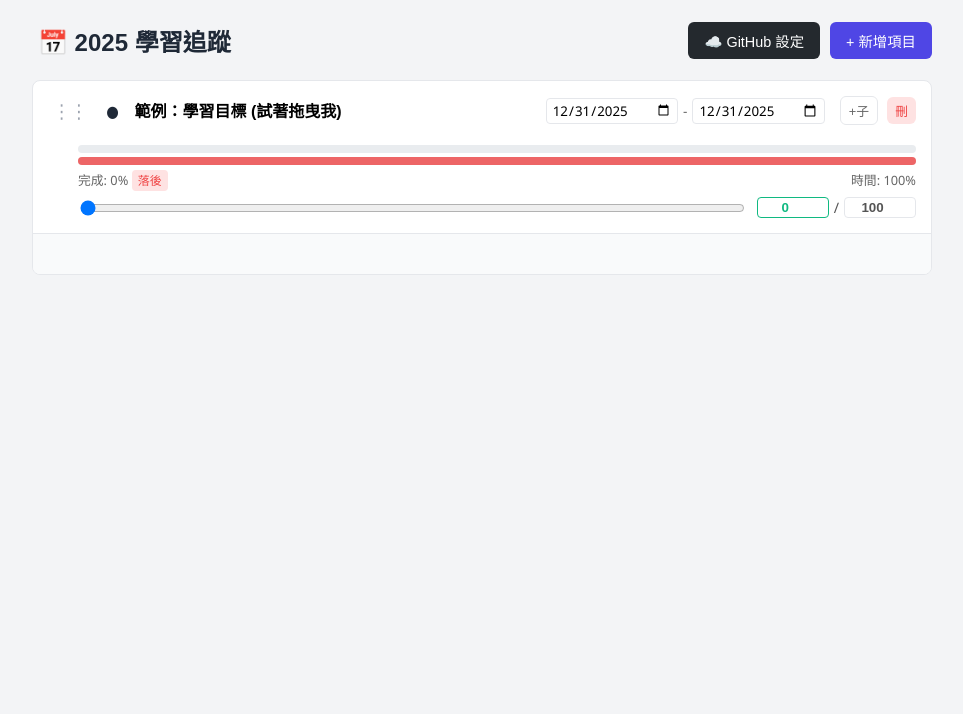
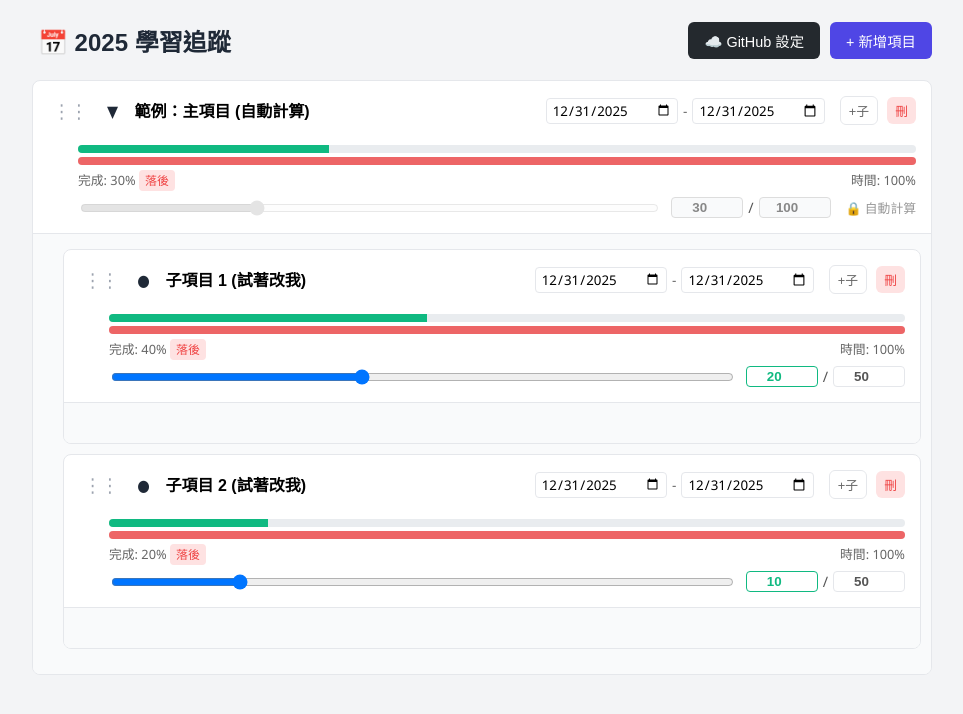
Before and after one commit to Teraze17/growth-tracker, a plain HTML site: page index.html in a window 1280 px wide. Shown: the whole page, without its empty margins (158-1121 px from the left). Drawn offline with nearby package versions, Linux system fonts and the light colour scheme.

Commit message:
Add files via upload

```diff
--- a/index.html
+++ b/index.html
@@ -3,7 +3,7 @@
 <head>
     <meta charset="UTF-8">
     <meta name="viewport" content="width=device-width, initial-scale=1.0">
-    <title>學習追蹤 (拖曳排序版)</title>
+    <title>學習追蹤 (自動加總版)</title>
     <script src="https://cdnjs.cloudflare.com/ajax/libs/Sortable/1.15.0/Sortable.min.js"></script>
     <style>
         :root {
@@ -15,6 +15,7 @@
             --success: #10b981;
             --danger: #ef4444;
             --time-bar: #9ca3af;
+            --disabled-bg: #f9fafb;
         }
 
         body {
@@ -57,10 +58,7 @@
 
         #sync-status { font-size: 0.85rem; margin-right: 10px; color: #666; }
 
-        /* 列表樣式調整 */
-        .item-list {
-            list-style: none; padding: 0; min-height: 10px; /* 讓空列表也能被拖入 */
-        }
+        .item-list { list-style: none; padding: 0; min-height: 10px; }
 
         .item-node {
             background: var(--card-bg);
@@ -70,39 +68,23 @@
             overflow: hidden;
             transition: box-shadow 0.2s;
         }
-        /* 拖曳時的效果 */
         .sortable-ghost { opacity: 0.4; background: #eef2ff; border: 1px dashed var(--primary); }
         .sortable-drag { opacity: 1; transform: scale(1.02); box-shadow: 0 10px 15px -3px rgba(0, 0, 0, 0.1); }
 
-        .item-header {
-            padding: 15px; display: flex; flex-wrap: wrap; align-items: center; gap: 10px;
-        }
+        .item-header { padding: 15px; display: flex; flex-wrap: wrap; align-items: center; gap: 10px; }
 
-        /* 拖曳手把 */
-        .drag-handle {
-            cursor: move; color: #9ca3af; font-size: 1.2rem;
-            padding: 0 5px; user-select: none;
-        }
+        .drag-handle { cursor: move; color: #9ca3af; font-size: 1.2rem; padding: 0 5px; user-select: none; }
         .drag-handle:hover { color: var(--primary); }
 
-        .toggle-icon {
-            cursor: pointer; width: 20px; text-align: center;
-            font-weight: bold; user-select: none; transition: transform 0.2s;
-        }
+        .toggle-icon { cursor: pointer; width: 20px; text-align: center; font-weight: bold; user-select: none; transition: transform 0.2s; }
         .collapsed .toggle-icon { transform: rotate(-90deg); }
 
         .item-title { flex-grow: 1; font-weight: 600; min-width: 150px; }
-        .item-title input {
-            width: 100%; border: none; font-size: 1rem;
-            font-weight: 600; background: transparent;
-        }
+        .item-title input { width: 100%; border: none; font-size: 1rem; font-weight: 600; background: transparent; }
         .item-title input:focus { outline: none; border-bottom: 1px solid var(--primary); }
 
         .date-inputs { display: flex; gap: 5px; font-size: 0.85rem; color: #666; align-items: center; }
-        .date-inputs input {
-            border: 1px solid var(--border); border-radius: 4px;
-            padding: 2px 5px; font-family: inherit;
-        }
+        .date-inputs input { border: 1px solid var(--border); border-radius: 4px; padding: 2px 5px; font-family: inherit; }
 
         .progress-section { width: 100%; margin-top: 10px; padding-left: 30px; }
         .bars-container { display: flex; flex-direction: column; gap: 4px; margin-bottom: 5px; }
@@ -114,19 +96,23 @@
 
         .progress-controls { display: flex; align-items: center; gap: 10px; margin-top: 8px; font-size: 0.9rem; color: #555; }
         .progress-controls input[type="range"] { flex-grow: 1; cursor: pointer; }
+
+        /* 鎖定狀態的樣式 */
+        .progress-controls.locked input[type="range"] { cursor: not-allowed; opacity: 0.5; }
+        .locked-badge { font-size: 0.8rem; color: #999; margin-left: 5px; display: flex; align-items: center; gap: 4px; }
+
         .progress-input-group { display: flex; align-items: center; gap: 5px; white-space: nowrap; }
         .num-input { width: 60px; padding: 2px 5px; border: 1px solid var(--border); border-radius: 4px; text-align: center; font-weight: bold; }
         .current-input { color: var(--success); border-color: var(--success); }
         .target-input { color: #555; }
 
+        /* 鎖定的輸入框 */
+        .num-input:disabled { background-color: var(--disabled-bg); color: #888; border-color: #ddd; }
+
         .stats-text { font-size: 0.8rem; display: flex; justify-content: space-between; color: #666; margin-bottom: 2px; }
 
-        /* 增加一點間距讓拖曳進去比較容易 */
         .children-container {
-            border-top: 1px solid var(--border);
-            background-color: #f9fafb;
-            padding: 15px 10px 15px 30px;
-            min-height: 5px; /* 確保沒有子項目時也能拖進去 */
+            border-top: 1px solid var(--border); background-color: #f9fafb; padding: 15px 10px 15px 30px; min-height: 5px;
         }
         .hidden { display: none; }
         .badge { font-size: 0.75rem; padding: 2px 6px; border-radius: 4px; background: #eee; }
@@ -137,13 +123,8 @@
             background: rgba(0,0,0,0.5); align-items: center; justify-content: center; z-index: 1000;
         }
         .modal.open { display: flex; }
-        .modal-content {
-            background: white; padding: 20px; border-radius: 8px; width: 90%; max-width: 400px;
-        }
-        .modal-content input {
-            width: 100%; padding: 8px; margin: 10px 0;
-            border: 1px solid #ddd; border-radius: 4px; box-sizing: border-box;
-        }
+        .modal-content { background: white; padding: 20px; border-radius: 8px; width: 90%; max-width: 400px; }
+        .modal-content input { width: 100%; padding: 8px; margin: 10px 0; border: 1px solid #ddd; border-radius: 4px; box-sizing: border-box; }
         .help-text { font-size: 0.8rem; color: #666; margin-bottom: 10px; }
     </style>
 </head>
@@ -165,9 +146,7 @@
 <div id="settingsModal" class="modal">
     <div class="modal-content">
         <h3>GitHub 同步設定</h3>
-        <p class="help-text">
-            <a href="https://github.com/settings/tokens" target="_blank">👉 取得 Token (需勾選 'gist')</a>
-        </p>
+        <p class="help-text"><a href="https://github.com/settings/tokens" target="_blank">👉 取得 Token (需勾選 'gist')</a></p>
         <label>GitHub Token:</label>
         <input type="password" id="githubToken" placeholder="ghp_xxxxxxxxxxxx">
         <label>Gist ID (選填):</label>
@@ -185,15 +164,23 @@
     let gistId = localStorage.getItem('gistId') || '';
     const GIST_FILENAME = 'my_learning_tracker.json';
 
-    // --- Init ---
     async function init() {
         const localData = localStorage.getItem('learningData');
-        if (localData) {
-            parseAndLoadData(localData);
-        } else {
+        if (localData) parseAndLoadData(localData);
+        else {
             appData.items = [{
-                id: Date.now(), title: "範例：學習目標 (試著拖曳我)", startDate: new Date().toISOString().split('T')[0],
-                endDate: new Date().toISOString().split('T')[0], current: 0, target: 100, isCollapsed: false, children: []
+                id: Date.now(), title: "範例：主項目 (自動計算)", startDate: new Date().toISOString().split('T')[0],
+                endDate: new Date().toISOString().split('T')[0], current: 0, target: 100, isCollapsed: false,
+                children: [
+                    {
+                        id: Date.now() + 1, title: "子項目 1 (試著改我)", startDate: new Date().toISOString().split('T')[0],
+                        endDate: new Date().toISOString().split('T')[0], current: 20, target: 50, isCollapsed: false, children: []
+                    },
+                    {
+                        id: Date.now() + 2, title: "子項目 2 (試著改我)", startDate: new Date().toISOString().split('T')[0],
+                        endDate: new Date().toISOString().split('T')[0], current: 10, target: 50, isCollapsed: false, children: []
+                    }
+                ]
             }];
             render();
         }
@@ -210,20 +197,38 @@
             };
             if (Array.isArray(parsed)) appData.items = parsed;
             else appData = parsed;
-
             appData.items.forEach(migrateItem);
             render();
         } catch (e) { console.error(e); }
     }
 
-    // --- Sync Logic (Standard) ---
+    // --- Auto Calculation Logic ---
+    // 遞迴計算所有父項目的數值
+    function recalculateTotals(items) {
+        let totalCurrent = 0;
+        let totalTarget = 0;
+
+        items.forEach(item => {
+            if (item.children && item.children.length > 0) {
+                // 如果有子項目，先去算子項目的總和
+                const childTotals = recalculateTotals(item.children);
+                // 強制覆蓋父項目的數值
+                item.current = childTotals.current;
+                item.target = childTotals.target;
+            }
+            totalCurrent += item.current;
+            totalTarget += item.target;
+        });
+
+        return { current: totalCurrent, target: totalTarget };
+    }
+
+    // --- Standard Logic ---
     async function syncFromCloud() {
         if (!githubToken || !gistId) return;
         updateStatus("下載中...", "blue");
         try {
-            const res = await fetch(`https://api.github.com/gists/${gistId}`, {
-                headers: { 'Authorization': `token ${githubToken}` }
-            });
+            const res = await fetch(`https://api.github.com/gists/${gistId}`, { headers: { 'Authorization': `token ${githubToken}` } });
             if (!res.ok) throw new Error('Error');
             const json = await res.json();
             const fileContent = json.files[GIST_FILENAME]?.content;
@@ -236,6 +241,8 @@
     }
 
     async function syncToCloud() {
+        // 在存檔前，確保所有數值都經過正確計算
+        recalculateTotals(appData.items);
         localStorage.setItem('learningData', JSON.stringify(appData));
         if (!githubToken) return;
         updateStatus("上傳中...", "orange");
@@ -243,13 +250,8 @@
             let url = 'https://api.github.com/gists';
             let method = 'POST';
             const payload = { files: { [GIST_FILENAME]: { content: JSON.stringify(appData, null, 2) } } };
-            if (gistId) { url += `/${gistId}`; method = 'PATCH'; }
-            else { payload.description = "Tracker Data"; payload.public = false; }
-
-            const res = await fetch(url, {
-                method: method, headers: { 'Authorization': `token ${githubToken}`, 'Content-Type': 'application/json' },
-                body: JSON.stringify(payload)
-            });
+            if (gistId) { url += `/${gistId}`; method = 'PATCH'; } else { payload.description = "Tracker Data"; payload.public = false; }
+            const res = await fetch(url, { method: method, headers: { 'Authorization': `token ${githubToken}`, 'Content-Type': 'application/json' }, body: JSON.stringify(payload) });
             if (!res.ok) throw new Error('Error');
             const json = await res.json();
             if (!gistId) { gistId = json.id; localStorage.setItem('gistId', gistId); document.getElementById('gistId').value = gistId; }
@@ -263,12 +265,7 @@
         el.style.color = color === 'red' ? '#ef4444' : (color === 'green' ? '#10b981' : '#666');
     }
 
-    // --- Settings UI ---
-    function openSettings() {
-        document.getElementById('githubToken').value = githubToken;
-        document.getElementById('gistId').value = gistId;
-        document.getElementById('settingsModal').classList.add('open');
-    }
+    function openSettings() { document.getElementById('settingsModal').classList.add('open'); document.getElementById('githubToken').value = githubToken; document.getElementById('gistId').value = gistId; }
     function closeSettings() { document.getElementById('settingsModal').classList.remove('open'); }
     async function saveSettings() {
         githubToken = document.getElementById('githubToken').value.trim();
@@ -279,7 +276,6 @@
         if (gistId) await syncFromCloud(); else await syncToCloud();
     }
 
-    // --- Render & Logic ---
     function calculateTimeProgress(start, end) {
         if (!start || !end) return 0;
         const startDate = new Date(start);
@@ -294,8 +290,7 @@
 
     function renderList(items) {
         if (!items) return '';
-        let html = '<ul class="item-list">'; // Root or nested list
-
+        let html = '<ul class="item-list">';
         items.forEach(item => {
             let percentage = 0;
             if (item.target > 0) percentage = Math.min(100, Math.max(0, (item.current / item.target) * 100));
@@ -305,7 +300,12 @@
             const timeClass = isBehind ? 'time-overdue' : 'time-fill';
             const behindBadge = isBehind ? `<span class="badge badge-danger">落後</span>` : '';
 
-            // data-id 屬性非常重要，用於拖曳後重建資料
+            // 判斷是否為父項目 (有子項目)
+            const isParent = item.children && item.children.length > 0;
+            const disabledAttr = isParent ? 'disabled' : '';
+            const lockedClass = isParent ? 'locked' : '';
+            const lockedLabel = isParent ? '<span class="locked-badge">🔒 自動計算</span>' : '';
+
             html += `
             <li class="item-node ${item.isCollapsed ? 'collapsed' : ''}" data-id="${item.id}">
                 <div class="item-header">
@@ -339,15 +339,20 @@
                             <span>完成: ${percentage.toFixed(0)}% ${behindBadge}</span>
                             <span>時間: ${Math.round(timeProgress)}%</span>
                         </div>
-                        <div class="progress-controls">
+                        <div class="progress-controls ${lockedClass}">
                             <input type="range" min="0" max="${item.target}" value="${item.current}"
                                 oninput="updateItem(${item.id}, 'current', this.value)"
-                                onchange="updateItem(${item.id}, 'current', this.value, true)">
+                                onchange="updateItem(${item.id}, 'current', this.value, true)"
+                                ${disabledAttr}>
+
                             <div class="progress-input-group">
-                                <input type="number" class="num-input current-input" value="${item.current}" onchange="updateItem(${item.id}, 'current', this.value, true)">
+                                <input type="number" class="num-input current-input" value="${item.current}"
+                                    onchange="updateItem(${item.id}, 'current', this.value, true)" ${disabledAttr}>
                                 <span>/</span>
-                                <input type="number" class="num-input target-input" value="${item.target}" onchange="updateItem(${item.id}, 'target', this.value, true)">
+                                <input type="number" class="num-input target-input" value="${item.target}"
+                                    onchange="updateItem(${item.id}, 'target', this.value, true)" ${disabledAttr}>
                             </div>
+                            ${lockedLabel}
                         </div>
                     </div>
                 </div>
@@ -361,61 +366,39 @@
     }
 
     function render() {
+        // 在渲染前，執行一次全域計算
+        recalculateTotals(appData.items);
+
         document.getElementById('mainTitle').value = appData.title;
-        const app = document.getElementById('app');
-        app.innerHTML = renderList(appData.items);
-
-        // 渲染完後，初始化拖曳功能
+        document.getElementById('app').innerHTML = renderList(appData.items);
         initSortable();
     }
 
-    // --- SortableJS Logic (Drag & Drop) ---
     function initSortable() {
-        // 找到所有的 .item-list (包含最外層和所有子層)
         const nestedSortables = document.querySelectorAll('.item-list');
-
         nestedSortables.forEach(el => {
             new Sortable(el, {
-                group: 'nested', // 允許跨列表拖曳
-                handle: '.drag-handle', // 只能拉手把
-                animation: 150,
-                fallbackOnBody: true,
-                swapThreshold: 0.65,
-                onEnd: function (evt) {
-                    // 拖曳結束後，從 DOM 重建資料結構
-                    updateDataFromDOM();
-                }
+                group: 'nested', handle: '.drag-handle', animation: 150, fallbackOnBody: true, swapThreshold: 0.65,
+                onEnd: function (evt) { updateDataFromDOM(); }
             });
         });
     }
 
     function updateDataFromDOM() {
-        // 1. 先把現有資料扁平化存入 Map，以免屬性丟失
         const itemMap = new Map();
-        const flatten = (items) => {
-            items.forEach(item => {
-                itemMap.set(String(item.id), item);
-                if (item.children) flatten(item.children);
-            });
-        };
+        const flatten = (items) => { items.forEach(item => { itemMap.set(String(item.id), item); if (item.children) flatten(item.children); }); };
         flatten(appData.items);
 
-        // 2. 從 DOM 讀取新的樹狀結構
         const buildFromDOM = (ulElement) => {
             const newItems = [];
-            const liElements = ulElement.children; // 直接子節點
-
+            const liElements = ulElement.children;
             for (let li of liElements) {
                 if (li.tagName !== 'LI') continue;
                 const id = li.getAttribute('data-id');
                 const originalItem = itemMap.get(id);
-
                 if (originalItem) {
-                    // 找這個 LI 底下的 children-container > ul
                     const childContainer = li.querySelector('.children-container');
                     const childUl = childContainer ? childContainer.querySelector('ul') : null;
-
-                    // 遞迴讀取子項目
                     originalItem.children = childUl ? buildFromDOM(childUl) : [];
                     newItems.push(originalItem);
                 }
@@ -426,17 +409,14 @@
         const rootUl = document.querySelector('#app > ul');
         if (rootUl) {
             appData.items = buildFromDOM(rootUl);
-            // 存檔並同步
+            // 拖曳結束後，結構改變，需要重新計算父子數值歸屬
+            recalculateTotals(appData.items);
             syncToCloud();
-            // 不重新 render，避免畫面閃爍，因為 DOM 已經是正確的樣子了
-            // 但需要確保收合狀態的 toggle icon 正確 (如果把子項目拖光了，父項目應該變圓點)
-            // 簡單起見，我們稍後手動觸發一次 render 也是可以的，或是這裡做局部更新
-            // 為了保險，延遲重新 render 確保數據與畫面一致
+            // 延遲渲染以確保視覺更新
             setTimeout(render, 50);
         }
     }
 
-    // --- Helper & CRUD ---
     function findItem(items, id, callback) {
         for (let i = 0; i < items.length; i++) {
             if (items[i].id === id) { callback(items[i], items, i); return true; }
@@ -448,20 +428,14 @@
     function updateMainTitle(newTitle) { appData.title = newTitle; syncToCloud(); }
 
     function addItem() {
-        appData.items.push({
-            id: Date.now(), title: "新目標", startDate: new Date().toISOString().split('T')[0],
-            endDate: new Date().toISOString().split('T')[0], current: 0, target: 100, isCollapsed: false, children: []
-        });
+        appData.items.push({ id: Date.now(), title: "新目標", startDate: new Date().toISOString().split('T')[0], endDate: new Date().toISOString().split('T')[0], current: 0, target: 100, isCollapsed: false, children: [] });
         syncToCloud(); render();
     }
 
     function addChild(parentId) {
         findItem(appData.items, parentId, (parent) => {
             if (!parent.children) parent.children = [];
-            parent.children.push({
-                id: Date.now(), title: "新子項目", startDate: parent.startDate,
-                endDate: parent.endDate, current: 0, target: 100, isCollapsed: false, children: []
-            });
+            parent.children.push({ id: Date.now(), title: "新子項目", startDate: parent.startDate, endDate: parent.endDate, current: 0, target: 100, isCollapsed: false, children: [] });
             parent.isCollapsed = false;
         });
         syncToCloud(); render();
@@ -477,14 +451,13 @@
                 item[field] = val;
             } else { item[field] = value; }
         });
+        // 這裡不需要手動 call recalculateTotals，因為 render() 裡面會自動做
         render();
         if (shouldSync) syncToCloud();
     }
 
     function deleteItem(id) {
         if(!confirm('刪除？')) return;
-        // 這裡需要修改刪除邏輯，因為拖曳後資料結構可能變了
-        // 用遞迴刪除最保險
         const deleteRecursively = (items) => {
             for (let i = 0; i < items.length; i++) {
                 if (items[i].id === id) { items.splice(i, 1); return true; }
```
